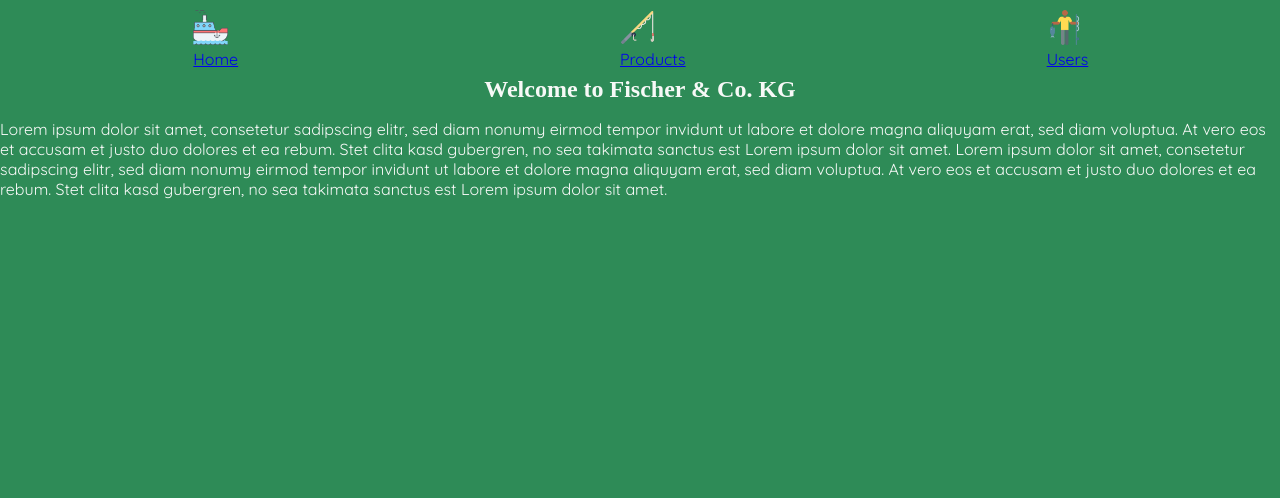
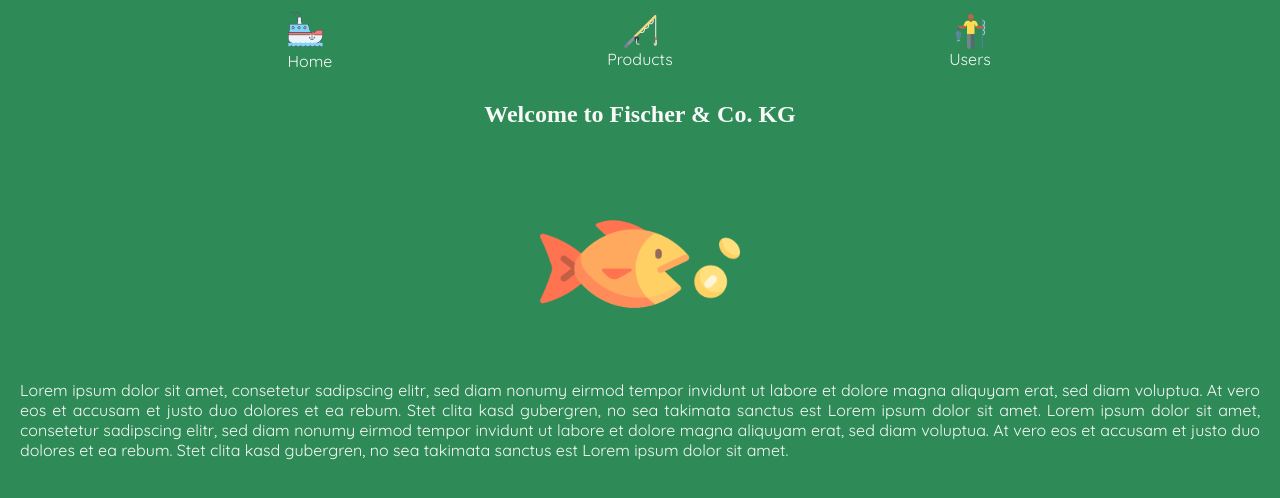
Before and after one commit to neuefische/hh-2020-w3-team4-onlineshop-react, a React (Create React App) app: page / in a window 1280 px wide. Shown: the top 498 px of the page. Built offline with nearby package versions, Linux system fonts and the light colour scheme; a web font is replaced by a local one.

Commit message:
Add image to home page and minor design improvements

```diff
--- a/src/App.js
+++ b/src/App.js
@@ -16,7 +16,7 @@ function App() {
         <div className="main-grid">
           <nav>
             <ul className="flex-row">
-              <li className="nav-item">
+              <li className="nav-item flex">
                 <Link to="/">
                   {' '}
                   <img
@@ -27,18 +27,18 @@ function App() {
                   Home
                 </Link>
               </li>
-              <li className="nav-item">
+              <li className="nav-item flex">
                 <img className="nav-img" src={fishingRod} alt="fishingrod" />
                 <Link to="/products">Products</Link>
               </li>
-              <li className="nav-item">
+              <li className="nav-item flex">
                 <img className="nav-img" src={fisherman} alt="fisherman" />
 
                 <Link to="/users">Users</Link>
               </li>
             </ul>
           </nav>
-          <Switch className="scrollable scrollfix">
+          <Switch>
             <Route path="/products">
               <ProductList />
             </Route>
--- a/src/App.scss
+++ b/src/App.scss
@@ -25,7 +25,7 @@ img {
 
 .main-grid {
   display: grid;
-  grid-template-rows: 60px auto;
+  grid-template-rows: 85px auto;
   height: 100vh;
 }
 
@@ -79,7 +79,7 @@ li {
 
 .flex-row {
   display: flex;
-  justify-content: space-around;
+  justify-content: space-evenly;
 }
 
 .form {
@@ -92,6 +92,10 @@ li {
 .p-10 {
   padding: 10px;
 }
+
+.p-20 {
+  padding: 20px;
+}
 .input {
   width: 150px;
   margin: 10px;
@@ -102,11 +106,21 @@ li {
   color: var(--textcolor);
   border: none;
 }
+a {
+  color: var(--textcolor);
+  text-decoration: none;
+}
 
 .nav-item {
   width: 40px;
+  padding: 2px;
+  justify-content: center;
 }
 .nav-img {
   width: 35px;
   height: auto;
 }
+
+.text-justify {
+  text-align: justify;
+}
--- a/src/components/CustomerForm.js
+++ b/src/components/CustomerForm.js
@@ -7,8 +7,9 @@ export default function CustomerForm() {
 
   return (
     <>
-      <h2>Become a member!</h2>
+      <h2>Join the fisher family</h2>
       <form onSubmit={submitHandler} className="form">
+        Registration form
         <label className="p-10">
           Your Name:
           <input
--- a/src/components/Home.js
+++ b/src/components/Home.js
@@ -1,10 +1,12 @@
 import React from 'react'
+import fish from '../assets/fish.png'
 
 export default function Home() {
   return (
     <div>
       <h1>Welcome to Fischer & Co. KG</h1>
-      <section>
+      <section className="p-20 text-justify flex">
+        <img src={fish} alt="fish" />
         <p>
           Lorem ipsum dolor sit amet, consetetur sadipscing elitr, sed diam
           nonumy eirmod tempor invidunt ut labore et dolore magna aliquyam erat,
```
Also changed, not shown: src/assets/fish.png (added).
